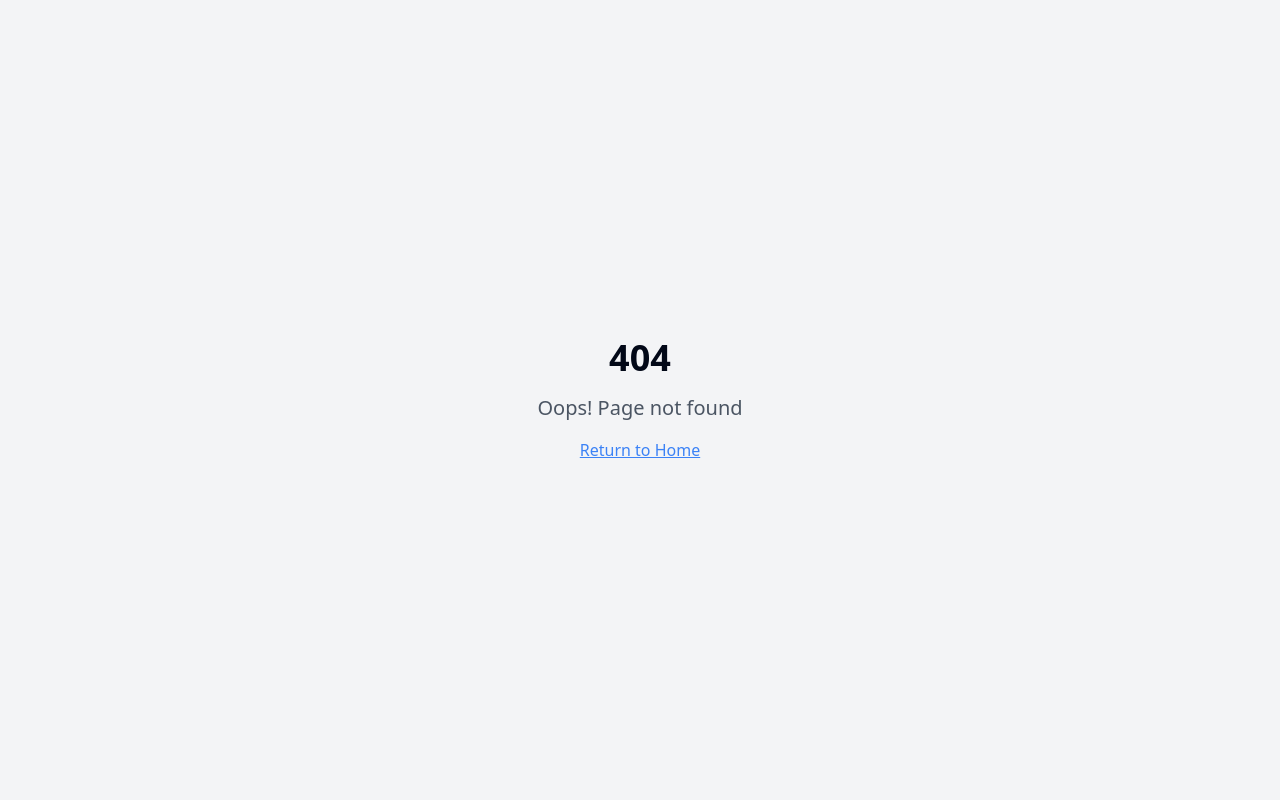
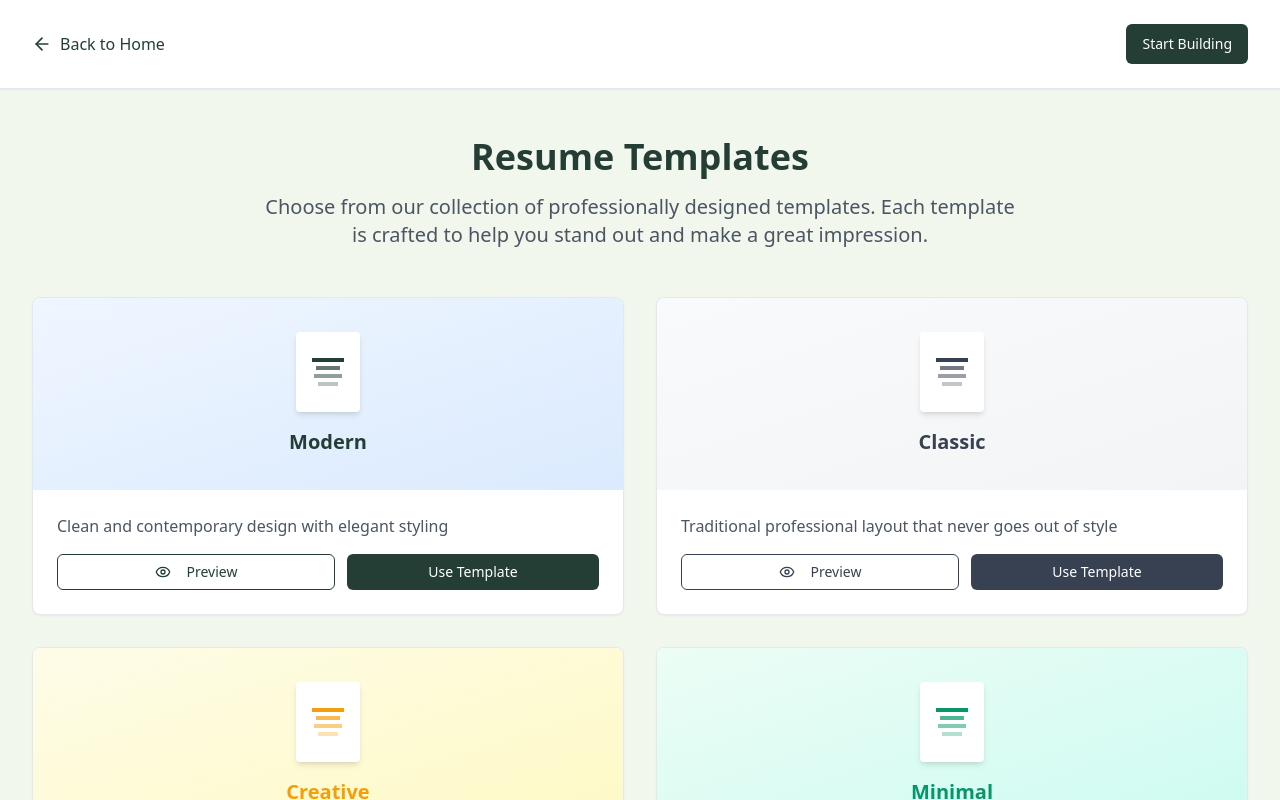
Before and after one commit to GaryChettiar/paperforge, a React (Vite) app: page /templates in a window 1280 px wide. Before the commit this address had no page. Shown: the top 800 px of the page. Built offline with nearby package versions, Linux system fonts and the light colour scheme.

Commit message:
feat: Add template showcase page
Adds a new page to showcase resume templates and updates the landing page to navigate to it using the "See Examples" button.

```diff
--- a/src/App.tsx
+++ b/src/App.tsx
@@ -6,6 +6,7 @@ import { QueryClient, QueryClientProvider } from "@tanstack/react-query";
 import { BrowserRouter, Routes, Route } from "react-router-dom";
 import Landing from "./pages/Landing";
 import Index from "./pages/Index";
+import Templates from "./pages/Templates";
 import NotFound from "./pages/NotFound";
 
 const queryClient = new QueryClient();
@@ -19,6 +20,7 @@ const App = () => (
         <Routes>
           <Route path="/" element={<Landing />} />
           <Route path="/builder" element={<Index />} />
+          <Route path="/templates" element={<Templates />} />
           {/* ADD ALL CUSTOM ROUTES ABOVE THE CATCH-ALL "*" ROUTE */}
           <Route path="*" element={<NotFound />} />
         </Routes>
--- a/src/pages/Landing.tsx
+++ b/src/pages/Landing.tsx
@@ -1,4 +1,3 @@
-
 import React from 'react';
 import { Button } from '@/components/ui/button';
 import { FileText, Sparkles, Download, Eye, Users, Star } from 'lucide-react';
@@ -42,10 +41,12 @@ const Landing = () => {
                 Start Building Now
               </Button>
             </Link>
-            <Button variant="outline" size="lg" className="text-lg px-8 py-3 hover:bg-opacity-50" style={{ borderColor: '#243e36', color: '#243e36', backgroundColor: 'transparent' }}>
-              <Eye className="w-5 h-5 mr-2" />
-              See Examples
-            </Button>
+            <Link to="/templates">
+              <Button variant="outline" size="lg" className="text-lg px-8 py-3 hover:bg-opacity-50" style={{ borderColor: '#243e36', color: '#243e36', backgroundColor: 'transparent' }}>
+                <Eye className="w-5 h-5 mr-2" />
+                See Examples
+              </Button>
+            </Link>
           </div>
         </div>
       </section>
--- /dev/null
+++ b/src/pages/Templates.tsx
@@ -0,0 +1,225 @@
+
+import React, { useState } from 'react';
+import { Button } from '@/components/ui/button';
+import { Card } from '@/components/ui/card';
+import { ArrowLeft, Eye } from 'lucide-react';
+import { Link } from 'react-router-dom';
+import { ResumePreview } from '@/components/ResumePreview';
+import { ResumeData } from '@/pages/Index';
+
+const Templates = () => {
+  const [selectedTemplate, setSelectedTemplate] = useState<string | null>(null);
+
+  const templates = [
+    {
+      id: 'modern',
+      name: 'Modern',
+      description: 'Clean and contemporary design with elegant styling',
+      preview: 'bg-gradient-to-br from-blue-50 to-blue-100',
+      color: '#243e36'
+    },
+    {
+      id: 'classic',
+      name: 'Classic',
+      description: 'Traditional professional layout that never goes out of style',
+      preview: 'bg-gradient-to-br from-gray-50 to-gray-100',
+      color: '#374151'
+    },
+    {
+      id: 'creative',
+      name: 'Creative',
+      description: 'Bold design perfect for creative professionals and designers',
+      preview: 'bg-gradient-to-br from-yellow-50 to-yellow-100',
+      color: '#f59e0b'
+    },
+    {
+      id: 'minimal',
+      name: 'Minimal',
+      description: 'Simple and elegant layout focusing on content clarity',
+      preview: 'bg-gradient-to-br from-emerald-50 to-teal-100',
+      color: '#059669'
+    }
+  ];
+
+  // Sample resume data for preview
+  const sampleResumeData: ResumeData = {
+    personalInfo: {
+      fullName: 'Alex Johnson',
+      email: 'alex.johnson@email.com',
+      phone: '(555) 123-4567',
+      location: 'New York, NY',
+      linkedin: 'linkedin.com/in/alexjohnson',
+      website: 'alexjohnson.dev'
+    },
+    summary: 'Creative professional with 5+ years of experience in digital marketing and brand development. Passionate about creating compelling visual stories and driving engagement through innovative campaigns.',
+    experience: [
+      {
+        id: '1',
+        title: 'Senior Marketing Specialist',
+        company: 'Creative Agency',
+        location: 'New York, NY',
+        startDate: '2022-01',
+        endDate: '',
+        current: true,
+        description: [
+          'Led brand development for 15+ clients, increasing brand awareness by 40%',
+          'Developed and executed multi-channel marketing campaigns',
+          'Collaborated with cross-functional teams to deliver projects on time'
+        ]
+      },
+      {
+        id: '2',
+        title: 'Marketing Coordinator',
+        company: 'Tech Startup',
+        location: 'New York, NY',
+        startDate: '2020-03',
+        endDate: '2021-12',
+        current: false,
+        description: [
+          'Managed social media presence across 5 platforms',
+          'Created content that generated 50K+ monthly impressions'
+        ]
+      }
+    ],
+    education: [
+      {
+        id: '1',
+        degree: 'Bachelor of Arts in Marketing',
+        school: 'New York University',
+        location: 'New York, NY',
+        graduationDate: '2020-05',
+        gpa: '3.7'
+      }
+    ],
+    skills: ['Digital Marketing', 'Brand Development', 'Adobe Creative Suite', 'Social Media', 'Content Strategy', 'Analytics'],
+    projects: [
+      {
+        id: '1',
+        name: 'Brand Redesign Campaign',
+        description: 'Complete brand overhaul for a tech startup, including logo, website, and marketing materials',
+        technologies: ['Adobe Creative Suite', 'Figma', 'Webflow'],
+        url: 'behance.net/alexjohnson/brand-redesign'
+      }
+    ]
+  };
+
+  return (
+    <div className="min-h-screen" style={{ backgroundColor: '#f1f7ed' }}>
+      {/* Header */}
+      <header className="bg-white shadow-sm border-b">
+        <div className="max-w-7xl mx-auto px-4 sm:px-6 lg:px-8">
+          <div className="flex justify-between items-center py-6">
+            <Link to="/" className="flex items-center space-x-2 hover:opacity-80 transition-opacity">
+              <ArrowLeft className="w-5 h-5" style={{ color: '#243e36' }} />
+              <span className="font-medium" style={{ color: '#243e36' }}>Back to Home</span>
+            </Link>
+            <Link to="/builder">
+              <Button className="text-white hover:opacity-90" style={{ backgroundColor: '#243e36' }}>
+                Start Building
+              </Button>
+            </Link>
+          </div>
+        </div>
+      </header>
+
+      <div className="max-w-7xl mx-auto px-4 sm:px-6 lg:px-8 py-12">
+        {/* Page Title */}
+        <div className="text-center mb-12">
+          <h1 className="text-4xl font-bold mb-4" style={{ color: '#243e36' }}>
+            Resume Templates
+          </h1>
+          <p className="text-xl text-gray-600 max-w-3xl mx-auto">
+            Choose from our collection of professionally designed templates. Each template is crafted to help you stand out and make a great impression.
+          </p>
+        </div>
+
+        {selectedTemplate ? (
+          // Preview Mode
+          <div className="space-y-6">
+            <div className="flex items-center justify-between">
+              <Button
+                variant="outline"
+                onClick={() => setSelectedTemplate(null)}
+                className="flex items-center space-x-2"
+                style={{ borderColor: '#243e36', color: '#243e36' }}
+              >
+                <ArrowLeft className="w-4 h-4" />
+                <span>Back to Templates</span>
+              </Button>
+              <Link to="/builder">
+                <Button className="text-white" style={{ backgroundColor: '#243e36' }}>
+                  Use This Template
+                </Button>
+              </Link>
+            </div>
+
+            <div className="bg-white rounded-lg shadow-lg p-8">
+              <div className="flex justify-center">
+                <div className="transform scale-75 sm:scale-90 lg:scale-100">
+                  <ResumePreview
+                    resumeData={sampleResumeData}
+                    template={selectedTemplate}
+                  />
+                </div>
+              </div>
+            </div>
+          </div>
+        ) : (
+          // Template Grid
+          <div className="grid md:grid-cols-2 lg:grid-cols-2 gap-8">
+            {templates.map((template) => (
+              <Card key={template.id} className="overflow-hidden hover:shadow-lg transition-shadow">
+                <div className={`h-48 ${template.preview} flex items-center justify-center`}>
+                  <div className="text-center">
+                    <div
+                      className="w-16 h-20 mx-auto mb-4 bg-white rounded shadow-md flex items-center justify-center"
+                      style={{ fontSize: '8px', color: template.color }}
+                    >
+                      <div className="space-y-1">
+                        <div className="h-1 bg-current w-8 mx-auto"></div>
+                        <div className="h-1 bg-current w-6 mx-auto opacity-70"></div>
+                        <div className="h-1 bg-current w-7 mx-auto opacity-50"></div>
+                        <div className="h-1 bg-current w-5 mx-auto opacity-30"></div>
+                      </div>
+                    </div>
+                    <h3 className="text-xl font-semibold" style={{ color: template.color }}>
+                      {template.name}
+                    </h3>
+                  </div>
+                </div>
+
+                <div className="p-6">
+                  <p className="text-gray-600 mb-4">{template.description}</p>
+
+                  <div className="flex space-x-3">
+                    <Button
+                      variant="outline"
+                      size="sm"
+                      onClick={() => setSelectedTemplate(template.id)}
+                      className="flex items-center space-x-2 flex-1"
+                      style={{ borderColor: template.color, color: template.color }}
+                    >
+                      <Eye className="w-4 h-4" />
+                      <span>Preview</span>
+                    </Button>
+                    <Link to="/builder" className="flex-1">
+                      <Button
+                        size="sm"
+                        className="w-full text-white"
+                        style={{ backgroundColor: template.color }}
+                      >
+                        Use Template
+                      </Button>
+                    </Link>
+                  </div>
+                </div>
+              </Card>
+            ))}
+          </div>
+        )}
+      </div>
+    </div>
+  );
+};
+
+export default Templates;
```
